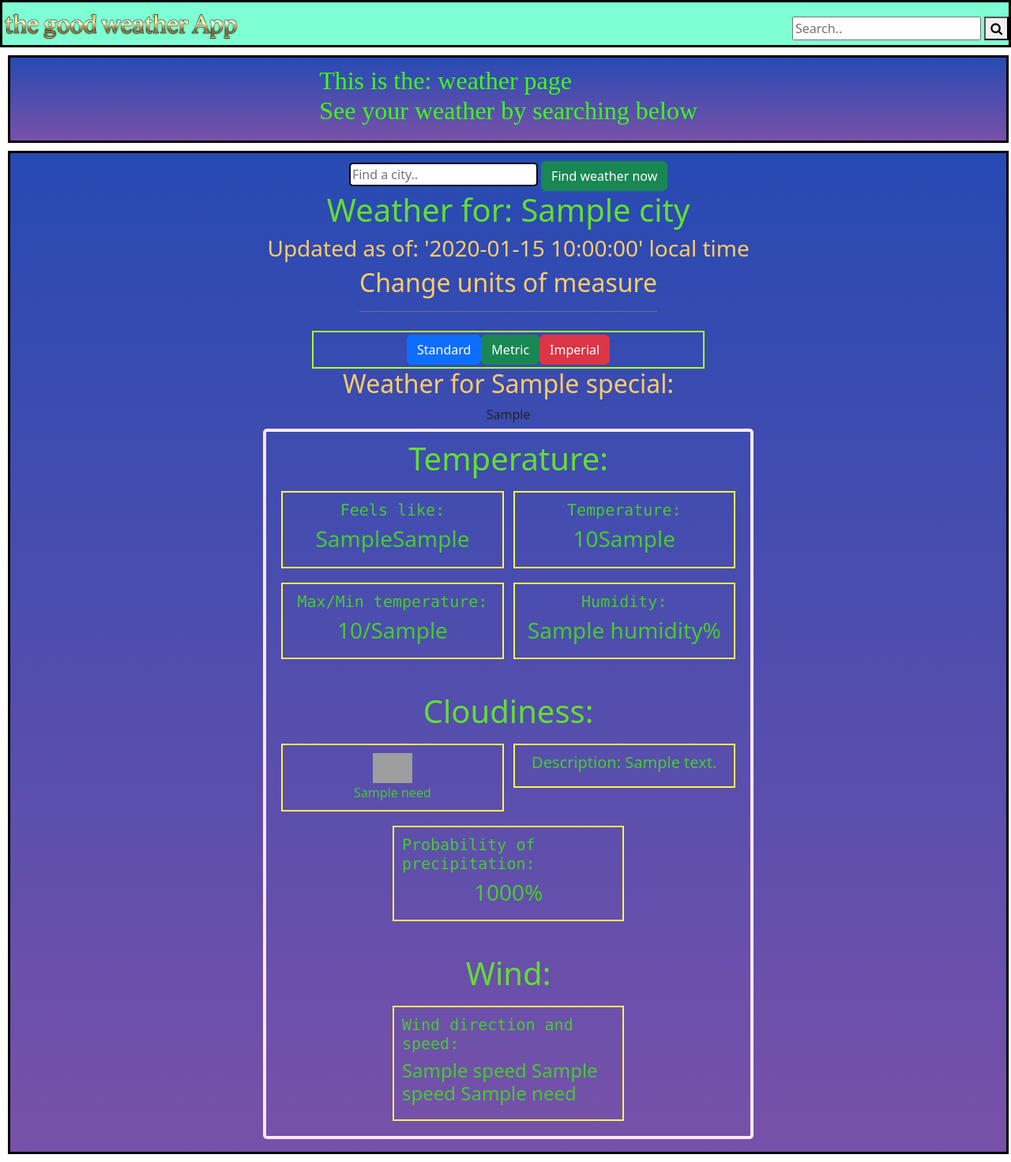
After one commit to nathantsai1/myWeather, a Flask app: template templates/oneday.html in a window 1280 px wide. The commit adds this page. Shown: the whole page at 79% size. Run offline with Flask 3, Linux system fonts and the light colour scheme; the template is opened without the code that fills it: most values are stand-ins (such as "Sample title", 1, 10 or a date in 2020); grey boxes are pictures that could not be loaded.

```diff
--- a/app.py
+++ b/app.py
@@ -92,6 +92,11 @@ def last(lat, lon, units, day):
     elif welcoming[0] == 'units':
         return render_template('weather.html', units=welcoming[1])
     datatize = icon(welcoming[3])
-    return render_template('forecast.html', data=welcoming[0], lon=welcoming[1], lat=welcoming[2], today=welcoming[3], timing=welcoming[4], now=welcoming[5], united=welcoming[6], need=datatize, special=day)
+    if day == 'all':
+        return jsonify(welcoming[0])
+        return render_template('all.html', data=welcoming[0], lon=welcoming[1], lat=welcoming[2], today=welcoming[3], timing=welcoming[4], now=welcoming[5], united=welcoming[6], need=datatize, special=day)
+    else:
+        # return jsonify(welcoming[0])
+        return render_template('oneday.html', morning=welcoming[3], data=welcoming[0], lon=welcoming[1], lat=welcoming[2], today=welcoming[3], timing=welcoming[4], now=welcoming[5], united=welcoming[6], need=datatize, special=day)
 if __name__ == '__main__':
     app.run(debug=True)
--- a/static/styles.css
+++ b/static/styles.css
@@ -69,6 +69,64 @@
    border-radius: 5px;
 }
 
+.container5 {
+   display: flex;
+   width: 95%;
+   flex-direction: column;
+   justify-content: center;
+   align-items: start;
+   /* padding: 10px; */
+   margin: 6px;
+   border: 4px solid greenyellow;
+   border-radius: 5px;
+}
+
+.container6 {
+   display: flex;
+   width: 100%;
+   flex-direction: row;
+   justify-content: center;
+   align-items: start;
+   padding: 3px;
+   margin: 0px;
+}
+
+.container7 {
+   display: flex;
+   width: 40%;
+   flex-direction: row;
+   justify-content: center;
+   align-items: start;
+   padding: 3px;
+   margin: 0px;
+   grid-template-columns: repeat(3, 1fr);
+   border: 2px solid greenyellow;
+}
+
+.justacontainer {
+   display: flex;
+   width: 98.5%;
+   flex-direction: column;
+   justify-content: center;
+   align-items: center;
+   padding: 10px;
+   margin: 6px;
+   border: 4px solid #fde7fe;
+   border-radius: 5px;
+}
+
+.mini {
+   display: flex;
+   width: 50%;
+   flex-direction: column;
+   justify-content: center;
+   align-items: center;
+   padding: 10px;
+   margin: 6px;
+   border: 4px solid #fde7fe;
+   border-radius: 5px;
+}
+
 .topnav .search-container {
    float: right;
 }
@@ -118,3 +176,60 @@
  .meh {
    color: #e6d300;
  }
+
+ /* from forecast */
+ .none {
+   color: white;
+   text-decoration: none;
+   border-width: 0px;
+ }
+
+ .just {
+   font-family: "Lucida Console", "Courier New", monospace;
+   grid-column: 5;
+ }
+
+ .reddied {
+   color: #63de31;
+ }
+
+ .black {
+   color: #000;
+ }
+
+ /* containers */
+
+
+/* items */
+.item3 {
+   display: flex;
+   width: 50%;
+   color: #45cc2d;
+   flex-direction: column;
+   justify-content: center;
+   align-items: center;
+   padding: 10px;
+   margin: 6px;
+   border: 2px solid #FEF250;
+   grid-template-columns: repeat(5, 1fr);
+}
+
+.item4 {
+   display: flex;
+   width: 50%;
+   color: #45cc2d;
+   flex-direction: row;
+   justify-content: start;
+   align-items: center;
+   padding: 10px;
+   margin: 6px;
+   border: 2px solid beige;
+   /* grid-template-columns: repeat(5, 1fr); */
+}
+.style {
+   width: 98.5%;
+}
+
+.green {
+   color: #FFCC66;
+}
--- /dev/null
+++ b/templates/oneday.html
@@ -0,0 +1,100 @@
+{% extends "weather.html" %}
+
+{% block weather %}
+    <!--a little about this page -->
+    <!-- almost the same as forecast html -->
+    <h1 class="reddied">Weather for: {{ data['city']['name'] }}<br></h1>
+    <h3 class="green">Updated as of: '{{ now }}' local time</h3>
+    <!-- degrees and wind measurements -->
+    {% if united == 'standard' %}
+      {% set my_unit = '° K' %}
+      {% set speed = 'mph' %}
+    {% elif united == 'metric' %}
+      {% set my_unit = '° C' %}
+      {% set speed = 'm/s' %}
+    {% elif united == 'imperial' %}
+      {% set my_unit = '° F' %}
+      {% set speed = 'm/s' %}
+    {% endif %}
+    <!-- change measurements -->
+    <h2 class="green">Change units of measure<hr></h2>
+     <div class="container7">
+        <button type="button" style="grid-column: 1" class="btn btn-primary"><a class="none" style="color: white" href="/weather/{{lat}}/{{lon}}/standard">Standard</a></button>
+        <button type="button" style="grid-column: 2" class="btn btn-success "><a class="none"href="/weather/{{lat}}/{{lon}}/metric">Metric</a></button>
+        <button type="button" style="grid-column: 3" class="btn btn-danger"><a class="none" href="/weather/{{lat}}/{{lon}}/imperial">Imperial</a></button>
+     </div>
+
+    <!-- displaying todays weather -->
+    <h2 class="green">Weather for {{ special }}:</h2>
+    <!-- find 'today' -->
+     {% for i in data['list'] %}
+        {{ i['dt_txt']}}
+        {% if special in i['dt_txt'] %}
+            <!-- if is noon -->
+             {% if '12:00:00' in i['dt_text'] %}
+                {% set morning = i %}
+                <h2>hello</h2>
+                <!-- or night, set to morning/evening respectively -->
+             {% elif '9:00:00' in i['dt_text'] %}
+                {% set evening = i %}
+             {% endif %}
+        {% endif %}
+     {% endfor %}
+    <div class="mini">
+       <h1 class="reddied">Temperature:</h1>
+       <div class="container6">
+          <div class="item3">
+             <h5 class="just">Feels like:<br></h5>
+             <h3>{{ morning['main']['feels_like'] }}{{ my_unit }}</h3>
+          </div>
+          <div class="item3">
+             <h5 class="just">Temperature:<br></h5>
+             <h3>{{ morning['main']['temp'] }}{{ my_unit }}</h3>
+          </div>
+           </div>
+       <div class="container6">
+          <div class="item3">
+             <h5 class="just">Max/Min temperature: <br></h5>
+                <h3>{{ morning['main']['temp_max'] }}/{{ today['main']['temp_min'] }}{{ my_unit }}</h3>
+          </div>
+          <div class="item3">
+             <h5 class="just">Humidity: <br></h5>
+            <h3>{{ morning['main']['humidity'] }}%</h3>
+            </div>
+       </div>
+       <hr>
+        <!-- cloudiness -->
+       <h1 class="reddied">Cloudiness:</h1>
+       <div class="container6">
+          <div class="item3">
+             <!-- the logo -->
+                <img src="{{ need[0] }}" alt="{{ need[1] }}" width="50">
+             {{ need[2] }}
+             <!-- more cloud stuff -->
+          </div>
+            <div class="item3">
+                <h5>Description: {{ morning['weather'][0]['description'] }}</h5>
+            </div>
+        </div>
+       <div class="container6">
+          <div class="item3">
+             <h5 class="just">Probability of precipitation:</h5>
+                <h3>{{ morning['pop'] | int * 100 }}%</h3>
+            </div>
+        </div>
+        <hr>
+        <!-- windi(pronouced like "wendeee")ness -->
+        <h1 class="reddied">Wind:</h1>
+        <div class="container6">
+        <!-- wind direction -->
+            <div class="item3">
+                 <h5 class="just">Wind direction and speed:</h5>
+                <h4>{{ morning['wind']['speed'] }} {{ speed }} {{ need[3] }}</h4>
+            </div>
+        <!-- div below is for the inside green container  -->
+        </div>
+     <!-- div below is for the outside green container  -->
+     </div>
+
+
+{% endblock %}
```
Also changed, not shown: templates/forecast.html (+3 -106 lines).
